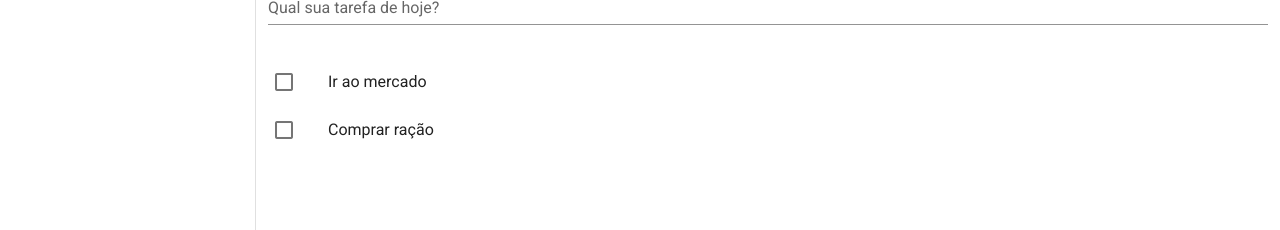
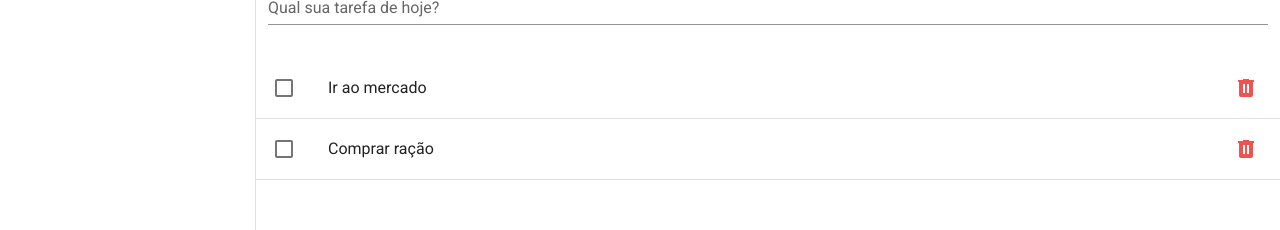
Before and after one commit to lucaszamorapy/todolist, a Vue app: page / in a window 1280 px wide. Shown: the part 164-394 px from the top of the page. Built offline with nearby package versions, Linux system fonts and the light colour scheme.

Commit message:
feat: create a function delete

```diff
--- a/src/components/tarefas/TarefaLista.vue
+++ b/src/components/tarefas/TarefaLista.vue
@@ -4,7 +4,6 @@
       :class="{ 'blue lighten-4': tarefa.concluido }"
       @click="toggleConcluido"
     >
-      <!--toggleConcluido ativa a funcao emitida que foi passada do componente pai, que seria o método do contrário-->
       <template v-slot:default="{}">
         <v-list-item-action>
           <v-checkbox :input-value="tarefa.concluido"></v-checkbox>
@@ -12,12 +11,20 @@
 
         <v-list-item-content>
           <v-list-item-title
-            :class="{ '.text-decoration-line-through': tarefa.concluido }"
-            >{{ tarefa.titulo }}</v-list-item-title
+            :class="{ 'text-decoration-line-through': tarefa.concluido }"
           >
+            {{ tarefa.titulo }}
+          </v-list-item-title>
         </v-list-item-content>
+
+        <v-list-item-action>
+          <v-btn icon @click.stop="handleRemoveTarefa(tarefa.id)">
+            <v-icon color="red lighten-1">mdi-trash-can</v-icon>
+          </v-btn>
+        </v-list-item-action>
       </template>
     </v-list-item>
+    <v-divider></v-divider>
   </div>
 </template>
 
@@ -28,9 +35,15 @@ export default {
     toggleConcluido() {
       this.$emit("update-concluido");
     },
+    handleRemoveTarefa(id) {
+      this.$store.commit("removeTarefa", id);
+    },
   },
 };
 </script>
 
 <style>
+.text-decoration-line-through {
+  text-decoration: line-through;
+}
 </style>
--- a/src/store/index.js
+++ b/src/store/index.js
@@ -17,14 +17,19 @@ export default new Vuex.Store({
   getters: {},
   mutations: {
     addTarefa(state, titulo) {
-      // titulo se torna change do v-model campoInput
       if (titulo) {
         state.tarefas.push({
           id: new Date().getTime(),
           titulo,
           concluido: false,
-        }); // Limpar o campo de input após adicionar
+        });
       }
+    },
+    toggleConcluido(state, index) {
+      state.tarefas[index].concluido = !state.tarefas[index].concluido;
+    },
+    removeTarefa(state, id) {
+      state.tarefas = state.tarefas.filter((tarefa) => tarefa.id !== id);
     },
   },
   actions: {},
--- a/src/views/TarefasView.vue
+++ b/src/views/TarefasView.vue
@@ -16,7 +16,6 @@
             @update-concluido="updateTarefaConcluido(index)"
           />
         </div>
-        <!--Passo para meu component com o @ -->
       </v-list-item-group>
     </v-list>
   </div>
@@ -41,7 +40,7 @@ export default {
       this.campoInput = null;
     },
     updateTarefaConcluido(index) {
-      this.tarefas[index].concluido = !this.tarefas[index].concluido; //Estou pegando pelo index de cada tarefa e dizendo ao contrário dele (como se fosse o !state no react)
+      this.$store.commit("toggleConcluido", index);
     },
   },
 };
```
